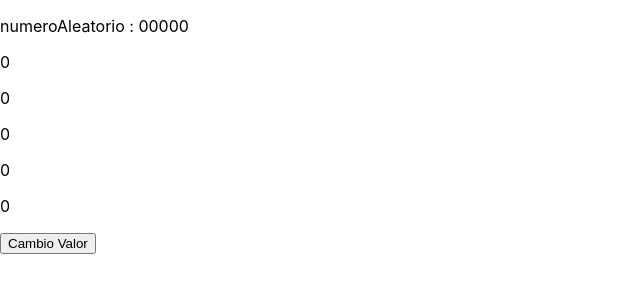
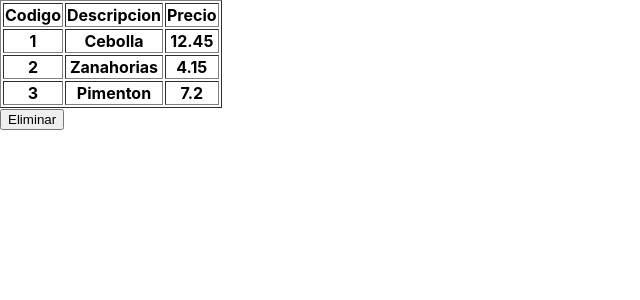
Before and after one commit to Black852456/ensayos_react_no_atencion, a React (Create React App) app: page / in a window 1280 px wide. Shown: the top 300 px of the page, without its empty margins (0-640 px from the left). Built offline with nearby package versions, Linux system fonts and the light colour scheme.

Commit message:
Entendimiento del hook listado en un tabla con un Json

```diff
--- a/src/App.js
+++ b/src/App.js
@@ -4,28 +4,57 @@ import { useState } from 'react';
 
 
 function App() {
-    function generarAleatorios(){
-      const numeros = new Array(5);
-      for (let i = 0; i < numeros.length; i++) {
-        let numeroAleatorio = Math.trunc(Math.random()*10);
-        numeros[i] = numeroAleatorio;
+
+    function eliminarUltimaFila(){
+      if(articulos.length>0){
+        const temp = Array.from(articulos);
+        temp.pop();
+        setArticulos(temp);
       }
-      setNumeros(numeros)
     }
 
-    //Hooks son como variables que se pueden reasignar con una funcion como medio que puede tener un datos inicial
-    // es parecido a un variable pero es mas como un objeto con un set y un constructor inicial en uno
-    const [numeros,setNumeros] = useState([0,0,0,0,0]);
+    const [articulos,setArticulos] = useState([
+      {
+        codigo:1,
+        descripcion:"Cebolla",
+        precio:12.45
+      },
+      {
+        codigo:2,
+        descripcion:"Zanahorias",
+        precio:4.15
+      },
+      {
+        codigo:3,
+        descripcion:"Pimenton",
+        precio:7.20
+      }
+    ]);
 
     return (
     <div>
-      <p>numeroAleatorio : {numeros}</p>
-      {
-      numeros.map(num =>
-        <p>{num}</p>
-      )
-      }
-      <button onClick={generarAleatorios }>Cambio Valor</button>
+      <table border="1">
+        <thead>
+          <tr>
+            <th>Codigo</th>
+            <th>Descripcion</th>
+            <th>Precio</th>
+          </tr>
+        </thead>
+        <tbody>
+          {
+            articulos.map(articulo =>
+              <tr>
+                <th>{articulo.codigo}</th>
+                <th>{articulo.descripcion}</th>
+                <th>{articulo.precio}</th>
+              </tr>
+            )
+          }
+        </tbody>
+
+      </table>
+      <button onClick={eliminarUltimaFila}>Eliminar</button>
     </div>
   );
 }
```
